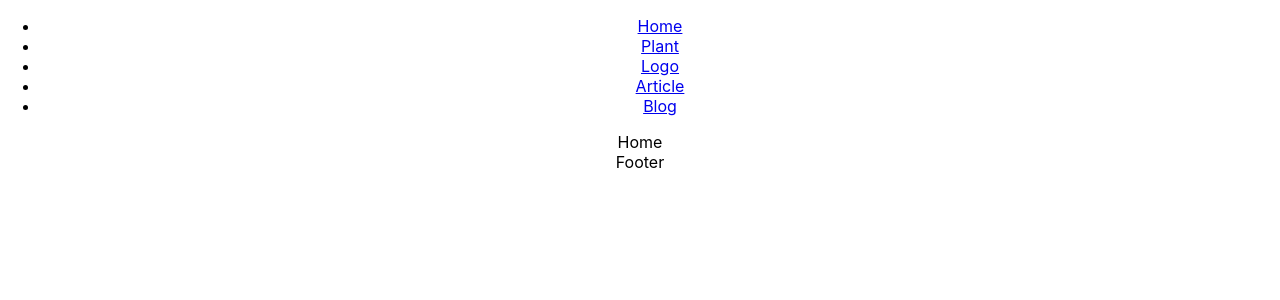
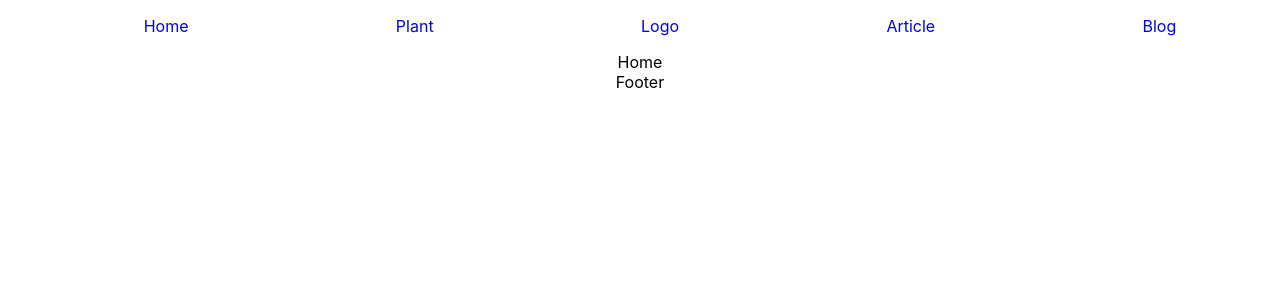
Before and after one commit to IdurarDev/prisma-api, a React (Create React App) app in the folder client/: page / in a window 1280 px wide. Shown: the top 300 px of the page. Built offline with nearby package versions, Linux system fonts and the light colour scheme.

Commit message:
add style for the navbar inside the header

```diff
--- a/client/src/css/navBar.css
+++ b/client/src/css/navBar.css
@@ -2,3 +2,16 @@
     display: grid;
     grid-template-columms: repeat(5, 1fr);
 }
+
+.navbar-header ul {
+    display: flex;
+    justify-content: space-around;
+
+}
+
+.navbar-header ul li {
+    list-style:none;
+}
+.navbar-header a {
+    text-decoration-line:none;
+}
```
